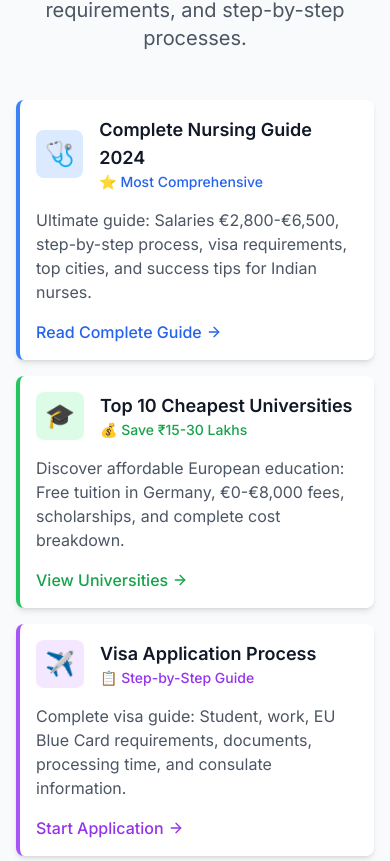
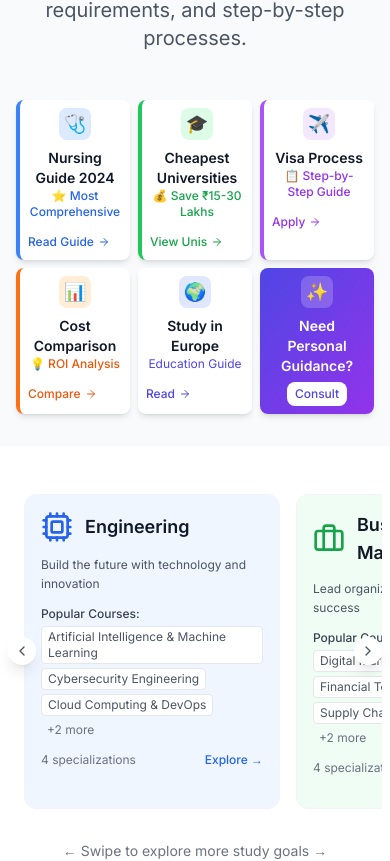
Before and after one commit to jitendrapal/student-portal-v2, a React (Vite) app: page / in a window 390 px wide. Shown: the part 929-1790 px from the top of the page. Built offline with nearby package versions, Linux system fonts and the light colour scheme; no server answers.

Commit message:
Optimize Guides & Resources for mobile - 3 columns layout with compact cards, 6 boxes in 2 rows

```diff
--- a/src/components/pages/Home.tsx
+++ b/src/components/pages/Home.tsx
@@ -260,164 +260,172 @@ const Home: React.FC = () => {
             </p>
           </div>
 
-          <div className="grid grid-cols-1 sm:grid-cols-2 lg:grid-cols-3 gap-4 sm:gap-6">
+          <div className="grid grid-cols-3 sm:grid-cols-2 lg:grid-cols-3 gap-2 sm:gap-4 lg:gap-6">
             {/* Complete Nursing Guide 2024 - NEW */}
-            <div className="bg-white rounded-lg shadow-md hover:shadow-lg transition-shadow p-4 sm:p-6 border-l-4 border-blue-500">
-              <div className="flex items-center mb-4">
-                <div className="w-12 h-12 bg-blue-100 rounded-lg flex items-center justify-center">
-                  <span className="text-2xl">🩺</span>
+            <div className="bg-white rounded-lg shadow-md hover:shadow-lg transition-shadow p-2 sm:p-4 lg:p-6 border-l-4 border-blue-500">
+              <div className="flex flex-col sm:flex-row items-center mb-2 sm:mb-4">
+                <div className="w-8 sm:w-12 h-8 sm:h-12 bg-blue-100 rounded-lg flex items-center justify-center mb-2 sm:mb-0">
+                  <span className="text-lg sm:text-2xl">🩺</span>
                 </div>
-                <div className="ml-4">
-                  <h3 className="text-lg font-semibold text-gray-900">
-                    Complete Nursing Guide 2024
+                <div className="sm:ml-4 text-center sm:text-left">
+                  <h3 className="text-sm sm:text-lg font-semibold text-gray-900">
+                    Nursing Guide 2024
                   </h3>
-                  <p className="text-sm text-blue-600 font-medium">
+                  <p className="text-xs sm:text-sm text-blue-600 font-medium">
                     ⭐ Most Comprehensive
                   </p>
                 </div>
               </div>
-              <p className="text-gray-600 mb-4">
+              <p className="text-xs sm:text-base text-gray-600 mb-2 sm:mb-4 hidden sm:block">
                 Ultimate guide: Salaries €2,800-€6,500, step-by-step process,
                 visa requirements, top cities, and success tips for Indian
                 nurses.
               </p>
               <Link
                 to="/guides/complete-nursing-guide-2024"
-                className="inline-flex items-center text-blue-600 hover:text-blue-700 font-medium"
+                className="inline-flex items-center text-blue-600 hover:text-blue-700 font-medium text-xs sm:text-base"
               >
-                Read Complete Guide
-                <ArrowRight className="w-4 h-4 ml-1" />
+                <span className="hidden sm:inline">Read Complete Guide</span>
+                <span className="sm:hidden">Read Guide</span>
+                <ArrowRight className="w-3 h-3 sm:w-4 sm:h-4 ml-1" />
               </Link>
             </div>
 
             {/* Cheapest Universities Europe - NEW */}
-            <div className="bg-white rounded-lg shadow-md hover:shadow-lg transition-shadow p-4 sm:p-6 border-l-4 border-green-500">
-              <div className="flex items-center mb-4">
-                <div className="w-12 h-12 bg-green-100 rounded-lg flex items-center justify-center">
-                  <span className="text-2xl">🎓</span>
+            <div className="bg-white rounded-lg shadow-md hover:shadow-lg transition-shadow p-2 sm:p-4 lg:p-6 border-l-4 border-green-500">
+              <div className="flex flex-col sm:flex-row items-center mb-2 sm:mb-4">
+                <div className="w-8 sm:w-12 h-8 sm:h-12 bg-green-100 rounded-lg flex items-center justify-center mb-2 sm:mb-0">
+                  <span className="text-lg sm:text-2xl">🎓</span>
                 </div>
-                <div className="ml-4">
-                  <h3 className="text-lg font-semibold text-gray-900">
-                    Top 10 Cheapest Universities
+                <div className="sm:ml-4 text-center sm:text-left">
+                  <h3 className="text-sm sm:text-lg font-semibold text-gray-900">
+                    Cheapest Universities
                   </h3>
-                  <p className="text-sm text-green-600 font-medium">
+                  <p className="text-xs sm:text-sm text-green-600 font-medium">
                     💰 Save ₹15-30 Lakhs
                   </p>
                 </div>
               </div>
-              <p className="text-gray-600 mb-4">
+              <p className="text-xs sm:text-base text-gray-600 mb-2 sm:mb-4 hidden sm:block">
                 Discover affordable European education: Free tuition in Germany,
                 €0-€8,000 fees, scholarships, and complete cost breakdown.
               </p>
               <Link
                 to="/guides/cheapest-universities-europe"
-                className="inline-flex items-center text-green-600 hover:text-green-700 font-medium"
+                className="inline-flex items-center text-green-600 hover:text-green-700 font-medium text-xs sm:text-base"
               >
-                View Universities
-                <ArrowRight className="w-4 h-4 ml-1" />
+                <span className="hidden sm:inline">View Universities</span>
+                <span className="sm:hidden">View Unis</span>
+                <ArrowRight className="w-3 h-3 sm:w-4 sm:h-4 ml-1" />
               </Link>
             </div>
 
             {/* Visa Application Process - NEW */}
-            <div className="bg-white rounded-lg shadow-md hover:shadow-lg transition-shadow p-4 sm:p-6 border-l-4 border-purple-500">
-              <div className="flex items-center mb-4">
-                <div className="w-12 h-12 bg-purple-100 rounded-lg flex items-center justify-center">
-                  <span className="text-2xl">✈️</span>
+            <div className="bg-white rounded-lg shadow-md hover:shadow-lg transition-shadow p-2 sm:p-4 lg:p-6 border-l-4 border-purple-500">
+              <div className="flex flex-col sm:flex-row items-center mb-2 sm:mb-4">
+                <div className="w-8 sm:w-12 h-8 sm:h-12 bg-purple-100 rounded-lg flex items-center justify-center mb-2 sm:mb-0">
+                  <span className="text-lg sm:text-2xl">✈️</span>
                 </div>
-                <div className="ml-4">
-                  <h3 className="text-lg font-semibold text-gray-900">
-                    Visa Application Process
+                <div className="sm:ml-4 text-center sm:text-left">
+                  <h3 className="text-sm sm:text-lg font-semibold text-gray-900">
+                    Visa Process
                   </h3>
-                  <p className="text-sm text-purple-600 font-medium">
+                  <p className="text-xs sm:text-sm text-purple-600 font-medium">
                     📋 Step-by-Step Guide
                   </p>
                 </div>
               </div>
-              <p className="text-gray-600 mb-4">
+              <p className="text-xs sm:text-base text-gray-600 mb-2 sm:mb-4 hidden sm:block">
                 Complete visa guide: Student, work, EU Blue Card requirements,
                 documents, processing time, and consulate information.
               </p>
               <Link
                 to="/guides/visa-application-germany"
-                className="inline-flex items-center text-purple-600 hover:text-purple-700 font-medium"
+                className="inline-flex items-center text-purple-600 hover:text-purple-700 font-medium text-xs sm:text-base"
               >
-                Start Application
-                <ArrowRight className="w-4 h-4 ml-1" />
+                <span className="hidden sm:inline">Start Application</span>
+                <span className="sm:hidden">Apply</span>
+                <ArrowRight className="w-3 h-3 sm:w-4 sm:h-4 ml-1" />
               </Link>
             </div>
 
             {/* Cost Comparison - NEW */}
-            <div className="bg-white rounded-lg shadow-md hover:shadow-lg transition-shadow p-4 sm:p-6 border-l-4 border-orange-500">
-              <div className="flex items-center mb-4">
-                <div className="w-12 h-12 bg-orange-100 rounded-lg flex items-center justify-center">
-                  <span className="text-2xl">📊</span>
+            <div className="bg-white rounded-lg shadow-md hover:shadow-lg transition-shadow p-2 sm:p-4 lg:p-6 border-l-4 border-orange-500">
+              <div className="flex flex-col sm:flex-row items-center mb-2 sm:mb-4">
+                <div className="w-8 sm:w-12 h-8 sm:h-12 bg-orange-100 rounded-lg flex items-center justify-center mb-2 sm:mb-0">
+                  <span className="text-lg sm:text-2xl">📊</span>
                 </div>
-                <div className="ml-4">
-                  <h3 className="text-lg font-semibold text-gray-900">
-                    Germany vs India Costs
+                <div className="sm:ml-4 text-center sm:text-left">
+                  <h3 className="text-sm sm:text-lg font-semibold text-gray-900">
+                    Cost Comparison
                   </h3>
-                  <p className="text-sm text-orange-600 font-medium">
+                  <p className="text-xs sm:text-sm text-orange-600 font-medium">
                     💡 ROI Analysis
                   </p>
                 </div>
               </div>
-              <p className="text-gray-600 mb-4">
+              <p className="text-xs sm:text-base text-gray-600 mb-2 sm:mb-4 hidden sm:block">
                 Detailed financial analysis: Education costs, living expenses,
                 salaries, and return on investment comparison.
               </p>
               <Link
                 to="/guides/cost-comparison-germany-india"
-                className="inline-flex items-center text-orange-600 hover:text-orange-700 font-medium"
+                className="inline-flex items-center text-orange-600 hover:text-orange-700 font-medium text-xs sm:text-base"
               >
-                Compare Costs
-                <ArrowRight className="w-4 h-4 ml-1" />
+                <span className="hidden sm:inline">Compare Costs</span>
+                <span className="sm:hidden">Compare</span>
+                <ArrowRight className="w-3 h-3 sm:w-4 sm:h-4 ml-1" />
               </Link>
             </div>
 
             {/* Study in Europe Guide */}
-            <div className="bg-white rounded-lg shadow-md hover:shadow-lg transition-shadow p-4 sm:p-6">
-              <div className="flex items-center mb-4">
-                <div className="w-12 h-12 bg-indigo-100 rounded-lg flex items-center justify-center">
-                  <span className="text-2xl">🌍</span>
+            <div className="bg-white rounded-lg shadow-md hover:shadow-lg transition-shadow p-2 sm:p-4 lg:p-6">
+              <div className="flex flex-col sm:flex-row items-center mb-2 sm:mb-4">
+                <div className="w-8 sm:w-12 h-8 sm:h-12 bg-indigo-100 rounded-lg flex items-center justify-center mb-2 sm:mb-0">
+                  <span className="text-lg sm:text-2xl">🌍</span>
                 </div>
-                <div className="ml-4">
-                  <h3 className="text-lg font-semibold text-gray-900">
+                <div className="sm:ml-4 text-center sm:text-left">
+                  <h3 className="text-sm sm:text-lg font-semibold text-gray-900">
                     Study in Europe
                   </h3>
-                  <p className="text-sm text-indigo-600">Education Guide</p>
+                  <p className="text-xs sm:text-sm text-indigo-600">
+                    Education Guide
+                  </p>
                 </div>
               </div>
-              <p className="text-gray-600 mb-4">
+              <p className="text-xs sm:text-base text-gray-600 mb-2 sm:mb-4 hidden sm:block">
                 Best universities, scholarships, free education options, and
                 application process for Indian students.
               </p>
               <Link
                 to="/guides/study-in-europe"
-                className="inline-flex items-center text-indigo-600 hover:text-indigo-700 font-medium"
+                className="inline-flex items-center text-indigo-600 hover:text-indigo-700 font-medium text-xs sm:text-base"
               >
-                Read Guide
-                <ArrowRight className="w-4 h-4 ml-1" />
+                <span className="hidden sm:inline">Read Guide</span>
+                <span className="sm:hidden">Read</span>
+                <ArrowRight className="w-3 h-3 sm:w-4 sm:h-4 ml-1" />
               </Link>
             </div>
 
             {/* Featured CTA Card */}
-            <div className="bg-gradient-to-br from-indigo-600 to-purple-600 text-white rounded-lg shadow-md p-4 sm:p-6">
+            <div className="bg-gradient-to-br from-indigo-600 to-purple-600 text-white rounded-lg shadow-md p-2 sm:p-4 lg:p-6">
               <div className="text-center">
-                <div className="w-12 h-12 bg-white bg-opacity-20 rounded-lg flex items-center justify-center mx-auto mb-4">
-                  <span className="text-2xl">✨</span>
+                <div className="w-8 sm:w-12 h-8 sm:h-12 bg-white bg-opacity-20 rounded-lg flex items-center justify-center mx-auto mb-2 sm:mb-4">
+                  <span className="text-lg sm:text-2xl">✨</span>
                 </div>
-                <h3 className="text-lg font-semibold mb-2">
+                <h3 className="text-sm sm:text-lg font-semibold mb-1 sm:mb-2">
                   Need Personal Guidance?
                 </h3>
-                <p className="text-indigo-100 mb-4 text-sm">
+                <p className="text-indigo-100 mb-2 sm:mb-4 text-xs sm:text-sm hidden sm:block">
                   Get free consultation from our experts for your specific
                   situation.
                 </p>
                 <button
                   onClick={handleCounselingClick}
-                  className="bg-white text-indigo-600 px-4 py-2 rounded-lg font-medium hover:bg-gray-100 transition-colors"
+                  className="bg-white text-indigo-600 px-2 sm:px-4 py-1 sm:py-2 rounded-lg font-medium hover:bg-gray-100 transition-colors text-xs sm:text-base"
                 >
-                  Free Consultation
+                  <span className="hidden sm:inline">Free Consultation</span>
+                  <span className="sm:hidden">Consult</span>
                 </button>
               </div>
             </div>
```
